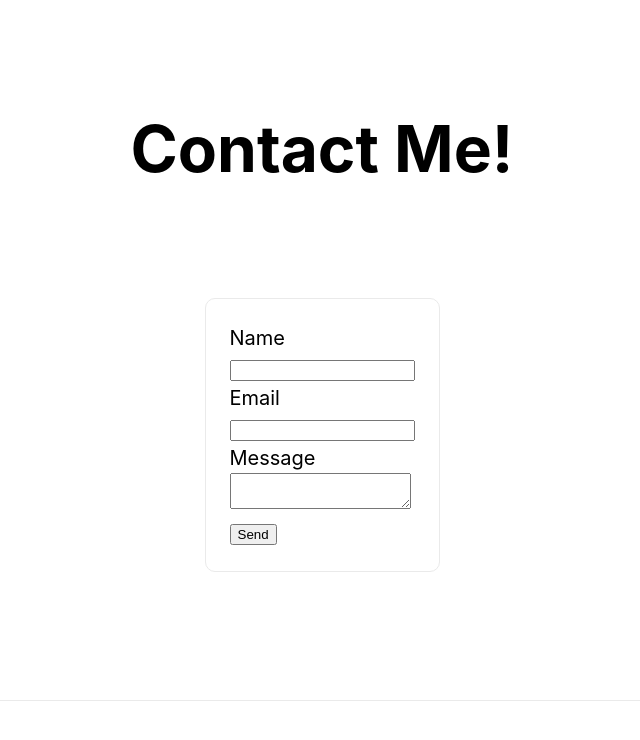
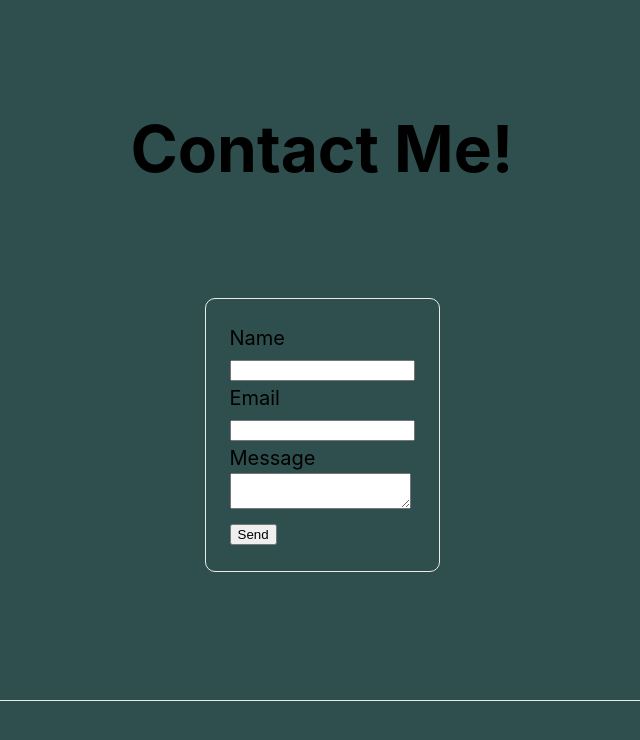
Before and after one commit to Ryanawhite1995/Contact-Form, a Next.js app: page / in a window 1280 px wide. Shown: the top 740 px of the page, without its empty margins (318-958 px from the left). Built offline with nearby package versions, Linux system fonts and the light colour scheme.

Commit message:
Update Home.module.css

```diff
--- a/styles/Home.module.css
+++ b/styles/Home.module.css
@@ -1,5 +1,5 @@
 .container {
-  background-color: darkslategreyS;
+  background-color: darkslategrey;
   min-height: 100vh;
   padding: 0 0.5rem;
   display: flex;
```
